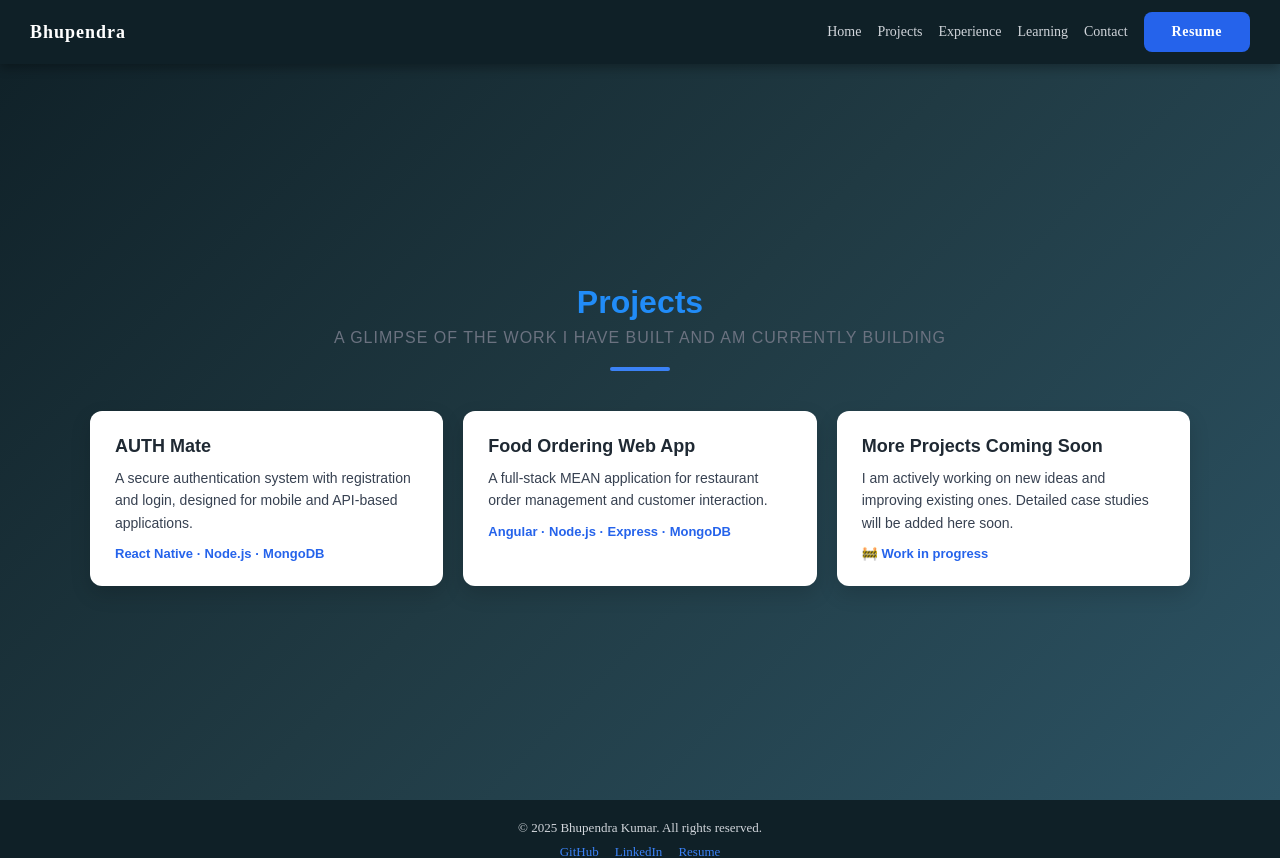
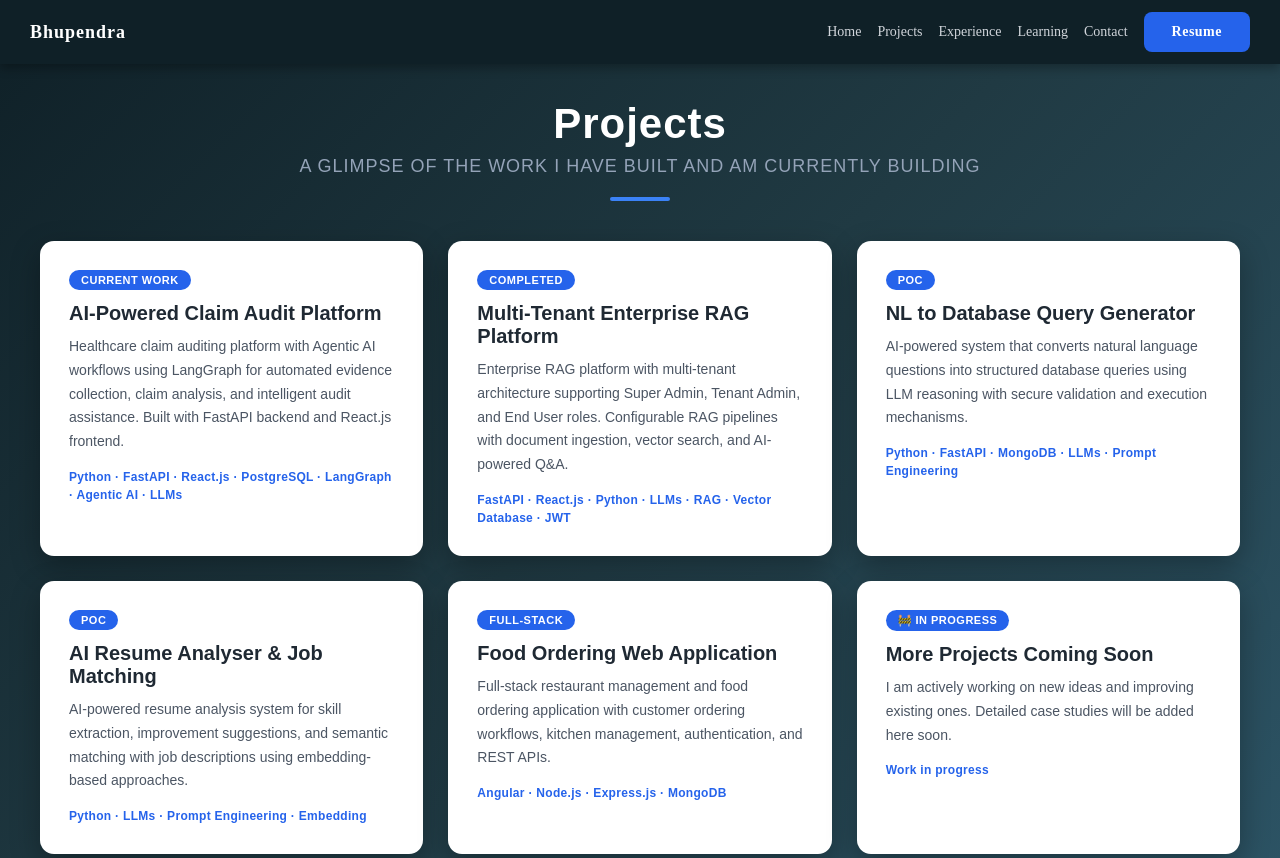
Before and after one commit to Bhupendra0823/bkumar-portfolio, a React (Vite) app: page /projects in a window 1280 px wide. Shown: the top 858 px of the page. Built offline with nearby package versions, Linux system fonts and the light colour scheme.

Commit message:
Project Updated..

```diff
--- a/src/pages/Projects.jsx
+++ b/src/pages/Projects.jsx
@@ -15,31 +15,72 @@ const Projects = () => {
         {/* Project Cards */}
         <div style={styles.projectsGrid}>
 
+          {/* Project 1: AI-Powered Claim Audit Platform */}
           <div style={styles.projectCard}>
-            <h3 style={styles.projectTitle}>AUTH Mate</h3>
+            <span style={styles.badge}>Current Work</span>
+            <h3 style={styles.projectTitle}>AI-Powered Claim Audit Platform</h3>
             <p style={styles.projectDesc}>
-              A secure authentication system with registration and login,
-              designed for mobile and API-based applications.
+              Healthcare claim auditing platform with Agentic AI workflows using LangGraph
+              for automated evidence collection, claim analysis, and intelligent audit assistance.
+              Built with FastAPI backend and React.js frontend.
             </p>
-            <p style={styles.tech}>React Native · Node.js · MongoDB</p>
+            <p style={styles.tech}>Python · FastAPI · React.js · PostgreSQL · LangGraph · Agentic AI · LLMs</p>
           </div>
 
+          {/* Project 2: Multi-Tenant Enterprise RAG Platform */}
           <div style={styles.projectCard}>
-            <h3 style={styles.projectTitle}>Food Ordering Web App</h3>
+            <span style={styles.badge}>Completed</span>
+            <h3 style={styles.projectTitle}>Multi-Tenant Enterprise RAG Platform</h3>
             <p style={styles.projectDesc}>
-              A full-stack MEAN application for restaurant order management
-              and customer interaction.
+              Enterprise RAG platform with multi-tenant architecture supporting Super Admin,
+              Tenant Admin, and End User roles. Configurable RAG pipelines with document ingestion,
+              vector search, and AI-powered Q&A.
             </p>
-            <p style={styles.tech}>Angular · Node.js · Express · MongoDB</p>
+            <p style={styles.tech}>FastAPI · React.js · Python · LLMs · RAG · Vector Database · JWT</p>
           </div>
 
+          {/* Project 3: Natural Language to Database Query Generator */}
           <div style={styles.projectCard}>
+            <span style={styles.badge}>POC</span>
+            <h3 style={styles.projectTitle}>NL to Database Query Generator</h3>
+            <p style={styles.projectDesc}>
+              AI-powered system that converts natural language questions into structured database
+              queries using LLM reasoning with secure validation and execution mechanisms.
+            </p>
+            <p style={styles.tech}>Python · FastAPI · MongoDB · LLMs · Prompt Engineering</p>
+          </div>
+
+          {/* Project 4: AI Resume Analyser */}
+          <div style={styles.projectCard}>
+            <span style={styles.badge}>POC</span>
+            <h3 style={styles.projectTitle}>AI Resume Analyser & Job Matching</h3>
+            <p style={styles.projectDesc}>
+              AI-powered resume analysis system for skill extraction, improvement suggestions,
+              and semantic matching with job descriptions using embedding-based approaches.
+            </p>
+            <p style={styles.tech}>Python · LLMs · Prompt Engineering · Embedding</p>
+          </div>
+
+          {/* Project 5: Food Ordering Web App */}
+          <div style={styles.projectCard}>
+            <span style={styles.badge}>Full-Stack</span>
+            <h3 style={styles.projectTitle}>Food Ordering Web Application</h3>
+            <p style={styles.projectDesc}>
+              Full-stack restaurant management and food ordering application with customer
+              ordering workflows, kitchen management, authentication, and REST APIs.
+            </p>
+            <p style={styles.tech}>Angular · Node.js · Express.js · MongoDB</p>
+          </div>
+
+          {/* Project 6: Coming Soon */}
+          <div style={styles.projectCard}>
+            <span style={styles.badge}>🚧 In Progress</span>
             <h3 style={styles.projectTitle}>More Projects Coming Soon</h3>
             <p style={styles.projectDesc}>
               I am actively working on new ideas and improving existing ones.
               Detailed case studies will be added here soon.
             </p>
-            <p style={styles.tech}>🚧 Work in progress</p>
+            <p style={styles.tech}>Work in progress</p>
           </div>
 
         </div>
@@ -50,8 +91,6 @@ const Projects = () => {
 }
 
 const styles = {
-
-
   /* PAGE */
   page: {
     width: '100vw',
@@ -59,94 +98,95 @@ const styles = {
     background: 'linear-gradient(135deg, #0f2027, #203a43, #2c5364)',
     display: 'flex',
     justifyContent: 'center',
-    alignItems: 'center',
+    alignItems: 'flex-start',
     padding: '20px',
-    paddingTop: '90px', // IMPORTANT: space for navbar
+    paddingTop: '100px',
     fontFamily: 'Arial, sans-serif',
   },
 
-  card: {
-    backgroundColor: '#ffffff',
-    borderRadius: '12px',
-    padding: '40px 30px',
-    maxWidth: '520px',
+  container: {
+    maxWidth: '1200px',
     width: '100%',
     textAlign: 'center',
-    boxShadow: '0 10px 30px rgba(0,0,0,0.2)',
   },
 
   heading: {
-    fontSize: '32px',
+    fontSize: '42px',
+    fontWeight: '700',
     marginBottom: '8px',
-    color: '#218cf8ff',
+    color: '#ffffff',
+    letterSpacing: '1px',
   },
+
   subHeading: {
-    fontSize: '16px',
-    color: '#6b7280',
+    fontSize: '18px',
+    color: '#94a3b8',
     marginBottom: '20px',
     letterSpacing: '1px',
     textTransform: 'uppercase',
+    fontWeight: '300',
   },
+
   divider: {
     width: '60px',
     height: '4px',
     backgroundColor: '#3b82f6',
-    margin: '0 auto 20px',
+    margin: '0 auto 30px',
     borderRadius: '2px',
-  },
-  description: {
-    fontSize: '15px',
-    color: '#374151',
-    lineHeight: '1.6',
-    marginBottom: '10px',
-  },
-  loading: {
-    marginTop: '25px',
-    fontSize: '14px',
-    color: '#2563eb',
-    fontWeight: 'bold',
-  },
-  container: {
-    maxWidth: '1100px',
-    width: '100%',
-    textAlign: 'center',
   },
 
   projectsGrid: {
     display: 'grid',
-    gridTemplateColumns: 'repeat(auto-fit, minmax(280px, 1fr))',
-    gap: '20px',
+    gridTemplateColumns: 'repeat(auto-fit, minmax(320px, 1fr))',
+    gap: '25px',
     marginTop: '40px',
   },
 
   projectCard: {
     backgroundColor: '#ffffff',
-    borderRadius: '12px',
-    padding: '25px',
+    borderRadius: '14px',
+    padding: '28px',
     textAlign: 'left',
-    boxShadow: '0 8px 20px rgba(0,0,0,0.15)',
+    boxShadow: '0 10px 30px rgba(0,0,0,0.3)',
+    transition: 'transform 0.3s ease, box-shadow 0.3s ease',
+    position: 'relative',
+    border: '1px solid rgba(255,255,255,0.05)',
+  },
+
+  badge: {
+    display: 'inline-block',
+    fontSize: '11px',
+    fontWeight: 'bold',
+    color: '#ffffff',
+    backgroundColor: '#2563eb',
+    padding: '4px 12px',
+    borderRadius: '20px',
+    marginBottom: '12px',
+    textTransform: 'uppercase',
+    letterSpacing: '0.5px',
   },
 
   projectTitle: {
-    fontSize: '18px',
+    fontSize: '20px',
+    fontWeight: '600',
     marginBottom: '10px',
     color: '#1f2933',
   },
 
   projectDesc: {
     fontSize: '14px',
-    color: '#374151',
-    lineHeight: '1.6',
-    marginBottom: '12px',
+    color: '#4b5563',
+    lineHeight: '1.7',
+    marginBottom: '14px',
   },
 
   tech: {
-    fontSize: '13px',
+    fontSize: '12px',
     color: '#2563eb',
-    fontWeight: 'bold',
+    fontWeight: '600',
+    letterSpacing: '0.3px',
+    lineHeight: '1.5',
   },
-
-
 }
 
 export default Projects
```
